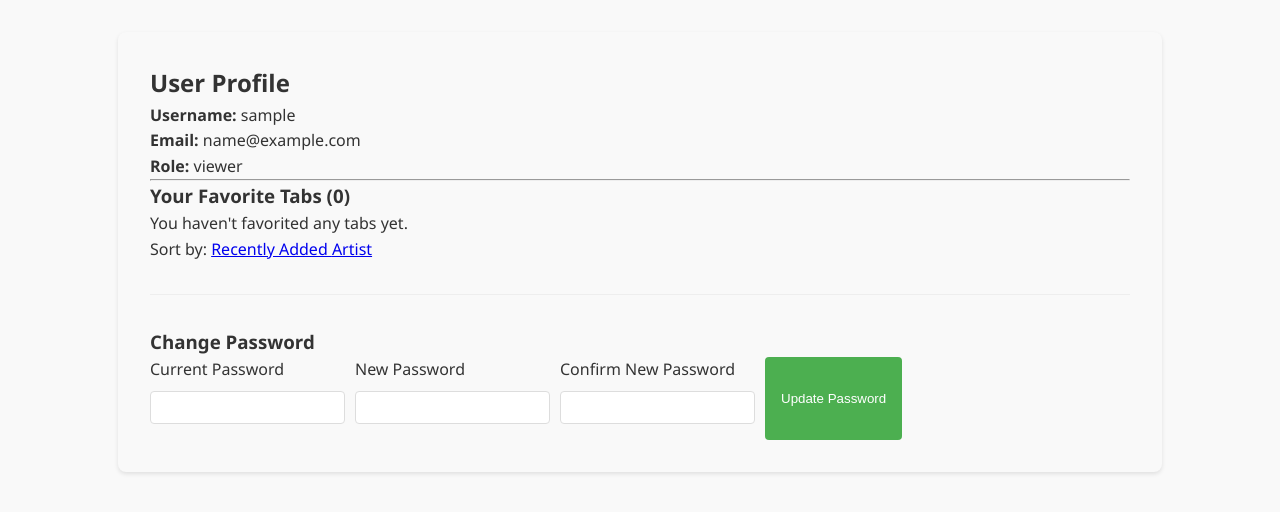
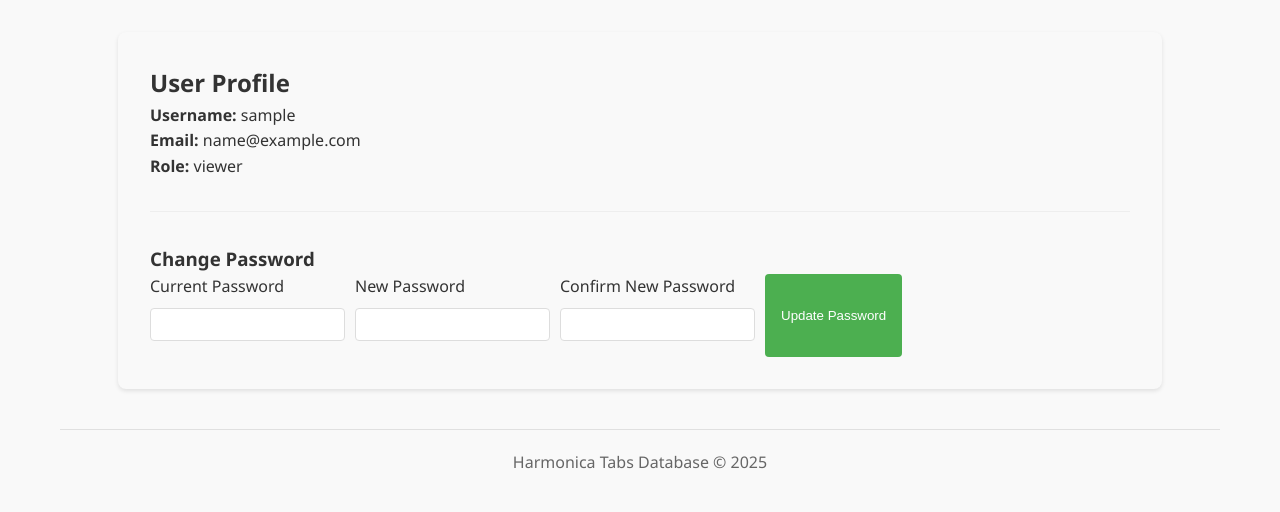
Before and after one commit to mthsgrc/harmonica_project, a Flask app: page /profile in a window 1280 px wide. Shown: the part 88-600 px from the top of the page. Run offline with Flask 3, Linux system fonts and the light colour scheme; the visitor is signed in with stand-in values (Sample User, id 1); data that the repository does not hold is empty; some libraries are stand-ins or nearby versions.

Commit message:
Remove Favorites from Profile. Fix showing Favorites page.

```diff
--- a/app/templates/favorites.html
+++ b/app/templates/favorites.html
@@ -44,7 +44,7 @@
         </label>
         <div class="tab-actions">
           <a
-            href="{{ url_for('main.tab_detail', tab_id=tab.id) }}"
+            href="{{ url_for('main.view_tab', tab_id=tab.id) }}"
             class="btn btn-sm btn-outline-primary"
           >
             View Tab
--- a/app/templates/profile.html
+++ b/app/templates/profile.html
@@ -8,81 +8,6 @@
     <p><strong>Email:</strong> {{ user.email }}</p>
     <p><strong>Role:</strong> {{ user.role }}</p>
     <!-- <p><strong>Member since:</strong> {{ user.created_at.strftime('%Y-%m-%d') }}</p> -->
-  </div>
-
-<hr>
-  <!-- Favorites section -->
-  <h3>Your Favorite Tabs ({{ favorites|length }})</h3>
-
-  {% if favorites %}
-  <form method="POST" action="{{ url_for('main.bulk_favorite_action') }}">
-    <div class="bulk-actions">
-      <button type="submit" name="action" value="remove" class="btn btn-danger">
-        Remove Selected
-      </button>
-      <button
-        type="submit"
-        name="action"
-        value="download"
-        class="btn btn-primary"
-      >
-        Download Selected
-      </button>
-    </div>
-
-    <div class="favorites-list">
-      {% for tab in favorites %}
-      <div class="favorite-tab card">
-        <div class="card-body">
-          <input
-            type="checkbox"
-            name="tab_ids"
-            value="{{ tab.id }}"
-            id="tab-{{ tab.id }}"
-            class="favorite-checkbox"
-          />
-          <label for="tab-{{ tab.id }}">
-            <h4>{{ tab.artist }} - {{ tab.song }}</h4>
-            <p>Key: {{ tab.harp_key }} | Type: {{ tab.harp_type }}</p>
-          </label>
-          <div class="tab-actions">
-            <a
-              href="{{ url_for('main.view_tab', tab_id=tab.id) }}"
-              class="btn btn-sm btn-outline-primary"
-            >
-              View Tab
-            </a>
-            <a
-              href="{{ url_for('main.toggle_favorite', tab_id=tab.id) }}"
-              class="btn btn-sm btn-outline-danger"
-            >
-              ★ Remove
-            </a>
-          </div>
-        </div>
-      </div>
-      {% endfor %}
-    </div>
-  </form>
-  {% else %}
-  <p>You haven't favorited any tabs yet.</p>
-  {% endif %}
-
-  <!-- Sorting options -->
-  <div class="sort-options mt-3">
-    <span>Sort by:</span>
-    <a
-      href="{{ url_for('main.profile', sort='recent') }}"
-      class="btn btn-sm {% if sort_by == 'recent' %}btn-primary{% else %}btn-outline-secondary{% endif %}"
-    >
-      Recently Added
-    </a>
-    <a
-      href="{{ url_for('main.profile', sort='artist') }}"
-      class="btn btn-sm {% if sort_by == 'artist' %}btn-primary{% else %}btn-outline-secondary{% endif %}"
-    >
-      Artist
-    </a>
   </div>
 
   <div class="change-password">
```
